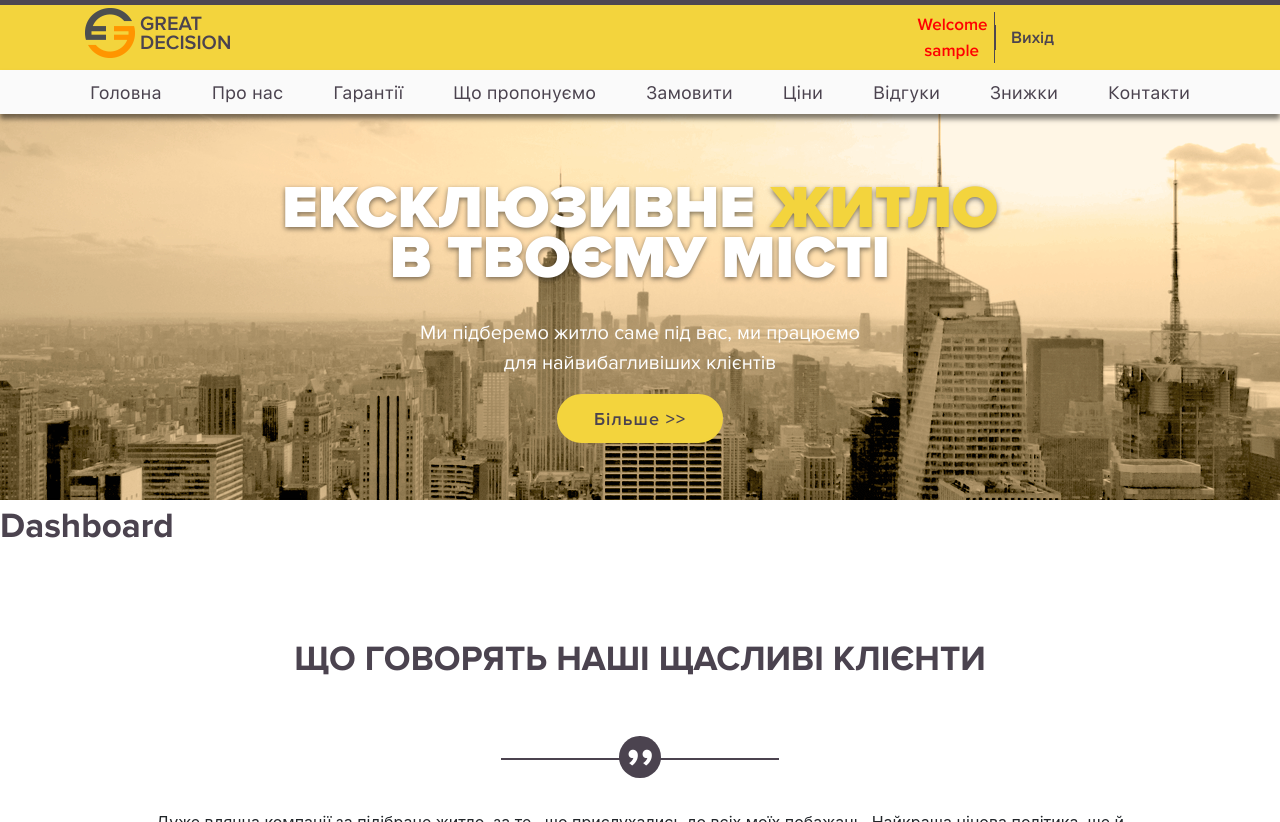
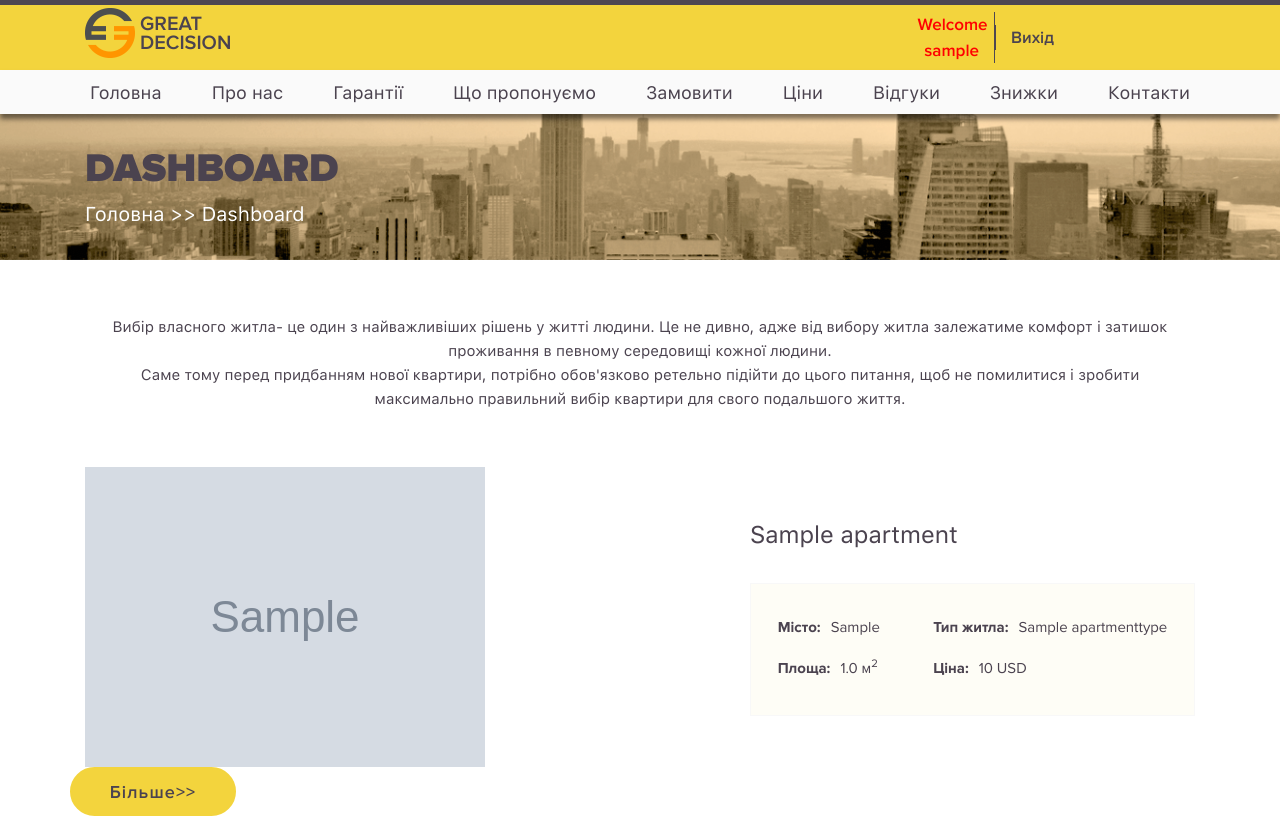
Before and after one commit to everyt1me/GD, a Django app: page /account/dashboard in a window 1280 px wide. Shown: the top 822 px of the page. Run offline with Django 3.2, Linux system fonts and the light colour scheme; a user stored in the database is signed in; tables that the repository leaves empty hold one stand-in row (values such as "Sample post"); grey boxes marked "Sample" are stand-in pictures; style sheets or scripts are compiled from the project's sources; some libraries are stand-ins or nearby versions.

Commit message:
control work

```diff
--- a/app/account/views.py
+++ b/app/account/views.py
@@ -2,6 +2,8 @@ from django.shortcuts import render, redirect
 from django.contrib import auth
 from django.contrib.auth.models import User
 # from django.contrib.auth import authenticate, login
+from django.core.paginator import Paginator
+from apartments.models import Apartments
 
 
 def login(request):
@@ -64,4 +66,16 @@ def logout(request):
 
 
 def dashboard(request):
-    return render(request, 'account/dashboard.html')
+    apartments = Apartments.objects.order_by(
+        '-list_date').filter(is_published=True, Favorites=request.user)
+    paginator = Paginator(apartments, 2)
+    page_number = request.GET.get('page')
+    page = paginator.get_page(page_number)
+
+    context = {
+        "apartments": page,
+        "header_h1": "Dashboard",
+        "header_p": "Головна >> Dashboard",
+    }
+
+    return render(request, 'account/dashboard.html', context)
--- a/app/apartments/models.py
+++ b/app/apartments/models.py
@@ -1,6 +1,7 @@
 from django.db import models
 from realtor.models import Realtor
 from datetime import datetime
+from django.conf import settings
 
 
 class Apartments(models.Model):
@@ -29,6 +30,7 @@ class Apartments(models.Model):
     photo_7 = models.ImageField(upload_to="photos/%Y/%m/%d/", blank=True)
     realtor = models.ForeignKey(
         Realtor, on_delete=models.DO_NOTHING, blank=True, null=True)
+    Favorites = models.ManyToManyField(settings.AUTH_USER_MODEL)
 
     def __str__(self):
         return self.title
--- a/app/apartments/urls.py
+++ b/app/apartments/urls.py
@@ -5,4 +5,5 @@ urlpatterns = [
     path('', views.index, name="apartments"),
     path('<int:apartment_id>', views.apartment, name="apartment"),
     path('search', views.search, name="search"),
+    path('to-favorites', views.to_favorites, name="to_favorites"),
 ]
--- a/app/templates/account/dashboard.html
+++ b/app/templates/account/dashboard.html
@@ -1,4 +1,71 @@
 {% extends 'base.html' %}
 {% block content %}
-<h2>Dashboard</h2>
+
+{% if apartments %}
+<section class="apartments">
+    <div class="container">
+        <div class="row">
+            <div class="col-12">
+                <p class="text-title upper">
+                    Вибір власного житла- це один з найважливіших рішень у житті людини. Це не дивно, адже від вибору
+                    житла залежатиме комфорт і затишок проживання в певному середовищі кожної людини.<br>Саме тому перед
+                    придбанням нової квартири, потрібно обов'язково ретельно підійти до цього питання, щоб не помилитися
+                    і зробити максимально правильний вибір квартири для свого подальшого життя.
+                </p>
+            </div>
+        </div>
+        {% if apartments %}
+        <div class="row">
+            {% for apartment in apartments %}
+            <div class="col-lg-6 col-sm-12">
+                <img src="{{ apartment.photo_0.url }}">
+            </div>
+            <div class="offset-lg-1 col-lg-5 col-sm-12 info">
+                <h5>{{ apartment.title }}</h5>
+                <div class="flat--bcg">
+                    <div>
+                        <p><span class="title">Місто:</span><span class="name">{{ apartment.city }}</span></p>
+                        <p><span class="title">Площа:</span><span class="name">{{ apartment.square_all }}
+                                м<sup>2</sup></span></p>
+                    </div>
+                    <div>
+                        <p><span class="title">Тип житла:</span><span class="name">{{ apartment.apartment_type }}</span>
+                        </p>
+                        <p><span class="title">Ціна:</span><span class="name">{{ apartment.price }} USD</span></p>
+                    </div>
+                </div>
+            </div>
+            <div class="btn"><button class="btn--forward"><a
+                        href="{% url 'apartment' apartment.id  %}">Більше>></a></button>
+            </div>
+            <div class="col-12 space"></div>
+            {% endfor %}
+        </div>
+        {% else %}
+        <div>Нічого не знайдено</div>
+        {% endif %}
+        <div class="col-12 space"></div>
+        <div class="pagination col-12">
+            <nav aria-label="Page navigation example">
+                <ul class="step-links pagination">
+                    <li class='page-item'><a class='page-link'
+                            {% if apartments.has_previous %}href="?page={{ apartments.previous_page_number }}"
+                            {% else %}href="#" {% endif %}>previous</a></li>
+                    {% for i in apartments.paginator.page_range %}
+                    {% if i == apartments.number %}
+                    <li class='page-item'><a style="color:red;" class='page-link' href="?page={{i}}">{{i}}</a></li>
+                    {% else %}
+                    <li class='page-item'><a class='page-link' href="?page={{i}}">{{i}}</a></li>
+                    {% endif %}
+                    {% endfor %}
+                    <li class='page-item'><a class='page-link'
+                            {% if apartments.has_next %}href="?page={{ apartments.next_page_number }}"
+                            {% else %}href="#" {% endif %}>next</a></li>
+                </ul>
+            </nav>
+        </div>
+    </div>
+    </div>
+</section>
+{% endif %}
 {% endblock %}
```
Also changed, not shown: app/apartments/views.py (+13 -1 lines), app/templates/pages/apartment.html (+11 -0 lines), app/apartments/migrations/0008_auto_20200617_1725.py (added), app/apartments/migrations/0009_delete_favorites.py (added), 1 other file.
